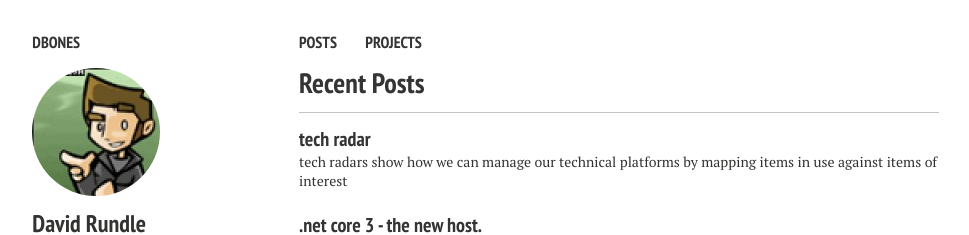
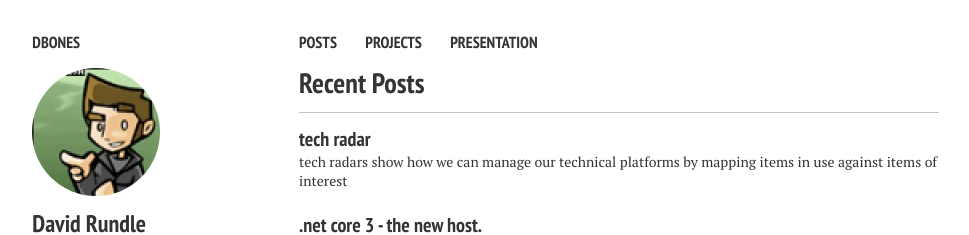
Before and after one commit to dbones/dbones.github.io, a Jekyll site: the page built from index.md, in a window 1280 px wide. Shown: the top 235 px of the page, without its empty margins (21-990 px from the left). Built offline with Jekyll 4.4.1, drawn with Linux system fonts in a browser that asks for light colours; nearby versions of some CDN libraries.

Commit message:
Update _config.yml

```diff
--- a/_config.yml
+++ b/_config.yml
@@ -44,6 +44,8 @@ links:
 #    external: true
   - title: Projects
     url: /projects/
+  - title: Presentation
+    url: /presentation/
 #  - title: Theme Setup
 #    url: /theme-setup/
 #  - title: Made Mistakes
```
